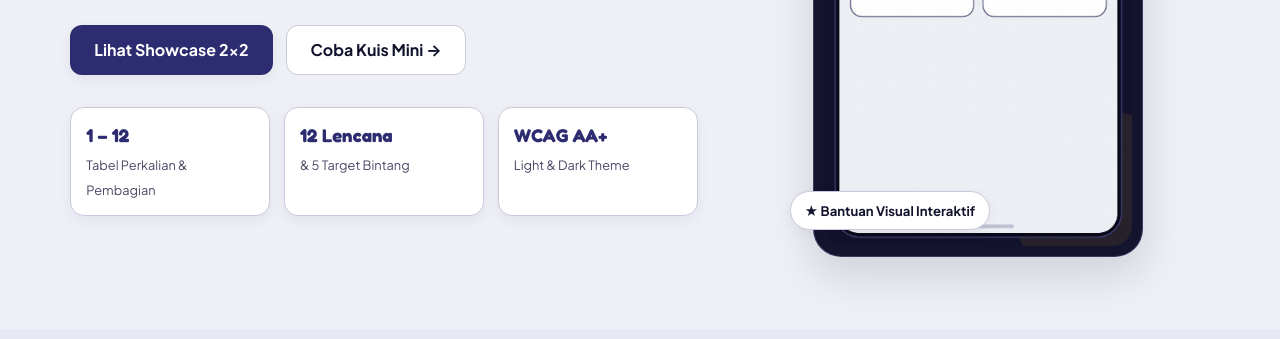
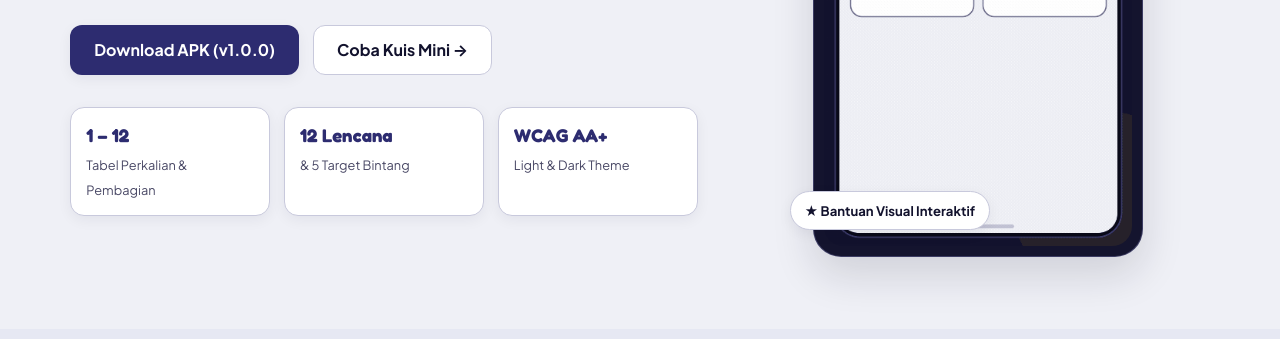
Before and after one commit to masganteng772-cmd/Jagomath, a plain HTML site: page docs/index.html in a window 1280 px wide. Shown: the part 461-800 px from the top of the page. Drawn offline with Linux system fonts and the light colour scheme.

Commit message:
ci: automate release tagging and APK workflows
Implement automated release tagging based on `versionName` in `app/build.gradle.kts`. Update GitHub Actions to support automatic tag creation on push, add a helper script for local releases, and link the latest APK in the documentation.

```diff
--- a/docs/app.js
+++ b/docs/app.js
@@ -11,6 +11,7 @@
       if (el) el.href = url;
     };
     setHref("repoLinkTop", repoUrl);
+    setHref("releaseLinkHero", `${repoUrl}/releases/latest`);
     setHref("footerRepo", repoUrl);
     setHref("footerReleases", `${repoUrl}/releases`);
     setHref("footerIssues", `${repoUrl}/issues`);
--- a/docs/index.html
+++ b/docs/index.html
@@ -65,8 +65,8 @@
           </p>
 
           <div class="hero-cta">
-            <a id="releaseLinkHero" href="#showcase" class="btn btn-primary btn-lg">
-              Lihat Showcase 2×2
+            <a id="releaseLinkHero" href="https://github.com/" class="btn btn-primary btn-lg" target="_blank" rel="noopener noreferrer">
+              Download APK (v1.0.0)
             </a>
             <a href="#demo" class="btn btn-outline btn-lg">
               Coba Kuis Mini →
```
Also changed, not shown: 4 other files.
